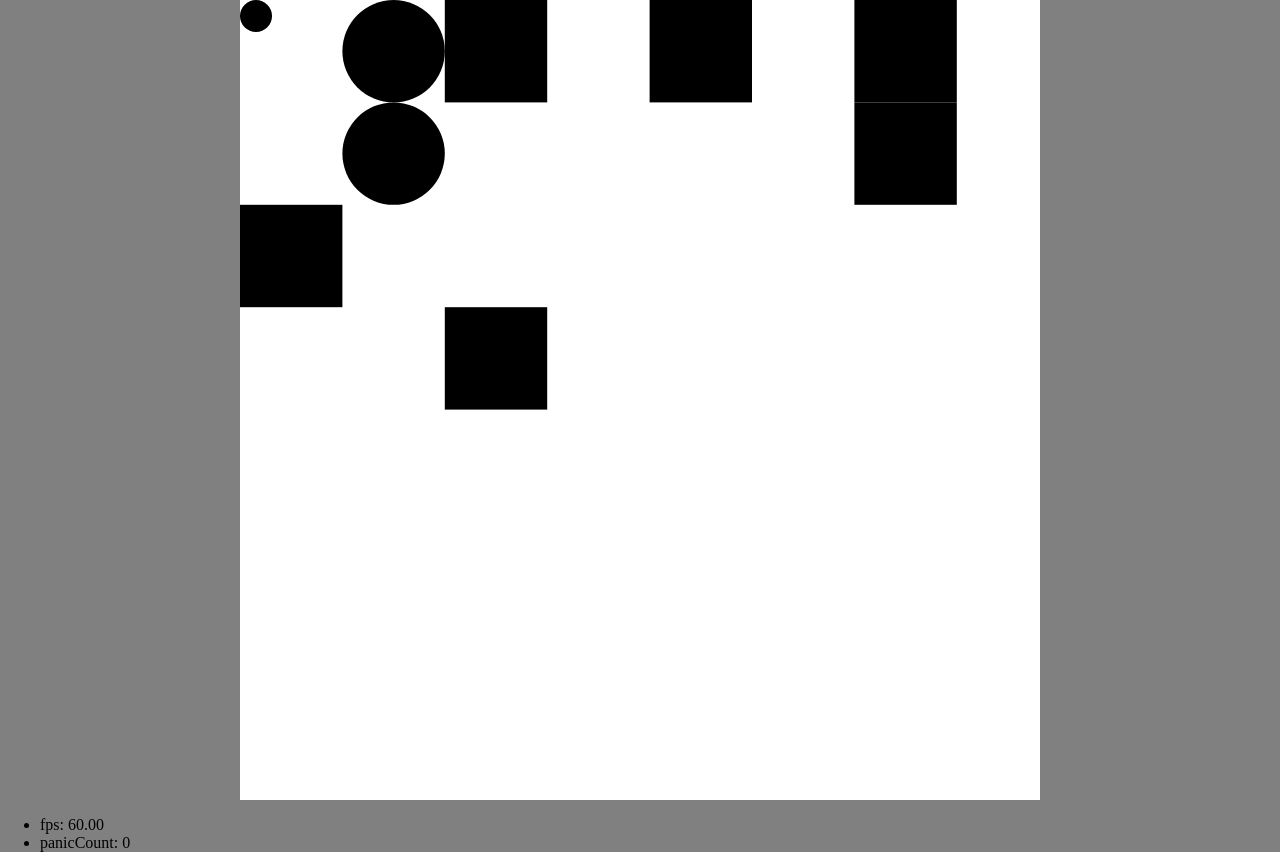
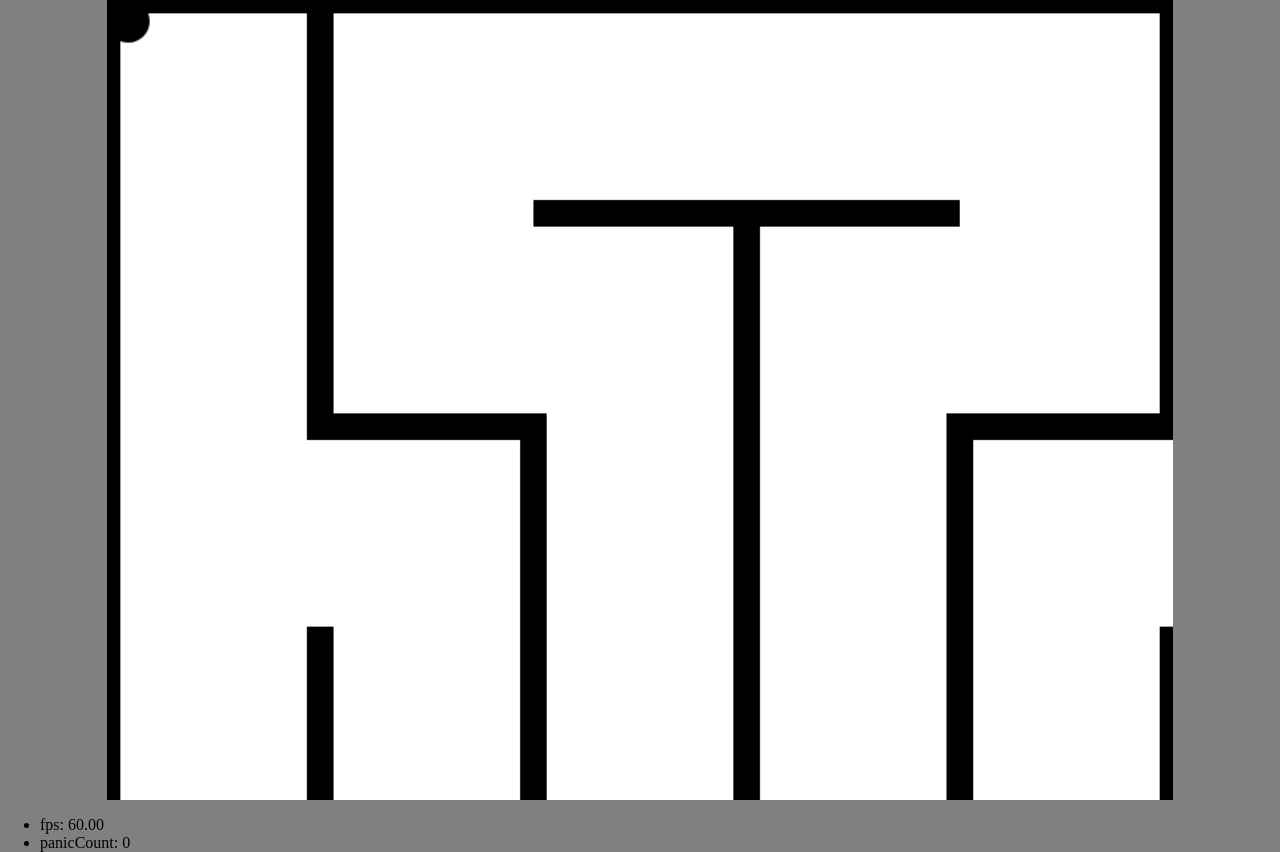
Before and after one commit to gjeck/js13k-lost, a website built with webpack: page src/index.html in a window 1280 px wide. Built offline with nearby package versions, Linux system fonts and the light colour scheme.

Commit message:
Maze rendering

```diff
--- a/src/app/main.js
+++ b/src/app/main.js
@@ -18,7 +18,7 @@ document.addEventListener('DOMContentLoaded', function() {
   const mazeGenerator = MazeGenerator()
   const map = Map({
     graphics: graphics,
-    mazeGenerator: mazeGenerator
+    maze: mazeGenerator.generate(16, 16)
   })
   const camera = Camera({
     graphics: graphics,
@@ -45,9 +45,8 @@ document.addEventListener('DOMContentLoaded', function() {
     graphics.reset()
     camera.begin()
     camera.follow(hero.frame)
-    map.render(0, camera.viewport)
+    map.render(camera.viewport)
     hero.render()
-    map.render(1, camera.viewport)
     camera.end()
   })
 
--- a/src/app/map.js
+++ b/src/app/map.js
@@ -1,80 +1,97 @@
+import { Direction } from './maze'
+import BoundingRect from './bounding_rect'
+
 export default function Map(spec) {
   const s = spec || {}
   const graphics = s.graphics
-  const cols = s.cols || 16
-  const rows = s.rows || 16
-  const tileSize = s.tileSize || 128
-  let layers = [[
-    0, 0, 1, 0, 1, 0, 1, 0, 1, 0, 1, 0, 1, 0, 1, 0,
-    0, 0, 0, 0, 0, 0, 1, 0, 0, 0, 0, 0, 0, 0, 0, 0,
-    1, 0, 0, 0, 0, 0, 0, 0, 0, 0, 0, 0, 0, 0, 0, 0,
-    0, 0, 1, 0, 0, 0, 0, 0, 0, 0, 0, 0, 0, 0, 0, 0,
-    0, 0, 0, 0, 0, 0, 0, 0, 0, 0, 0, 0, 0, 0, 0, 0,
-    0, 0, 0, 0, 0, 0, 0, 0, 0, 0, 0, 0, 0, 0, 0, 0,
-    0, 0, 0, 0, 0, 0, 0, 0, 0, 0, 0, 0, 0, 0, 0, 0,
-    0, 0, 0, 0, 0, 0, 0, 0, 0, 0, 0, 0, 0, 0, 0, 0,
-    0, 0, 0, 0, 0, 0, 0, 0, 0, 0, 0, 0, 0, 0, 0, 0,
-    0, 0, 0, 0, 0, 0, 0, 0, 0, 0, 0, 0, 0, 0, 0, 0,
-    0, 0, 0, 0, 0, 0, 0, 0, 0, 0, 0, 0, 0, 0, 0, 0,
-    0, 0, 0, 0, 0, 0, 0, 0, 0, 0, 0, 0, 0, 0, 0, 0,
-    0, 0, 0, 0, 0, 0, 0, 0, 0, 0, 0, 0, 0, 0, 0, 0,
-    0, 0, 0, 0, 0, 0, 0, 0, 0, 0, 0, 0, 0, 1, 0, 0,
-    0, 0, 0, 0, 0, 0, 0, 0, 0, 0, 0, 0, 0, 1, 0, 0,
-    0, 1, 0, 0, 0, 0, 0, 0, 0, 0, 0, 0, 1, 0, 1, 1
-  ], [
-    0, 2, 0, 0, 0, 0, 0, 0, 0, 0, 0, 0, 0, 0, 0, 0,
-    0, 2, 0, 0, 0, 0, 0, 0, 0, 0, 0, 0, 0, 0, 0, 0,
-    0, 0, 0, 0, 0, 0, 0, 0, 0, 0, 0, 0, 0, 0, 0, 0,
-    0, 0, 0, 0, 0, 0, 0, 0, 0, 0, 0, 0, 0, 0, 0, 0,
-    0, 0, 0, 0, 0, 0, 0, 0, 0, 0, 0, 0, 0, 0, 0, 0,
-    0, 0, 0, 0, 0, 0, 0, 0, 0, 0, 0, 0, 0, 0, 0, 0,
-    0, 0, 0, 0, 0, 0, 0, 0, 0, 0, 0, 0, 0, 0, 0, 0,
-    0, 0, 0, 0, 0, 0, 0, 0, 0, 0, 0, 0, 0, 0, 0, 0,
-    0, 0, 0, 0, 0, 0, 0, 0, 0, 0, 0, 0, 0, 0, 0, 0,
-    0, 0, 0, 0, 0, 0, 0, 0, 0, 0, 0, 0, 0, 0, 0, 0,
-    0, 0, 0, 0, 0, 0, 0, 0, 0, 0, 0, 0, 0, 0, 0, 0,
-    0, 0, 0, 0, 0, 0, 0, 0, 0, 0, 0, 0, 0, 0, 0, 0,
-    0, 0, 0, 0, 0, 0, 0, 0, 0, 0, 0, 0, 0, 0, 0, 0,
-    0, 0, 0, 0, 0, 0, 0, 0, 0, 0, 0, 0, 0, 0, 0, 0,
-    0, 0, 0, 0, 0, 0, 0, 0, 0, 0, 0, 0, 0, 0, 0, 0,
-    0, 0, 0, 0, 0, 0, 0, 0, 0, 0, 0, 0, 0, 0, 0, 0
-  ]]
+  const maze = s.maze
+  const cols = maze[0].length
+  const rows = maze.length
+  const tileSize = s.tileSize || 200
 
-  const getTile = (layer, col, row) => {
-    return layers[layer][row * cols + col]
-  }
-
-  const render = (layer, viewport) => {
-    let minRow = Math.floor(viewport.top / tileSize)
-    let maxRow = Math.floor(viewport.bottom / tileSize)
-    let minCol = Math.floor(viewport.left / tileSize)
-    let maxCol = Math.floor(viewport.right / tileSize)
-
-    for (let i = minRow; i <= maxRow; ++i) {
-      for (let j = minCol; j <= maxCol; ++j) {
-        drawTile(layer, i * cols + j)
+  const getAllTileRects = () => {
+    let rects = []
+    for (let row = 0; row < rows; ++row) {
+      for (let col = 0; col < cols; ++col) {
+        let tileRects = getTileRects(row, col)
+        tileRects.forEach((rect) => {
+          rects.push(BoundingRect(rect))
+        })
       }
     }
   }
 
-  const drawTile = (layer, index) => {
-    let row = index % rows
-    let col = Math.floor(index / cols)
-    switch (layers[layer][index]) {
-      case 1:
-        graphics.drawRect(tileSize * row, tileSize * col, tileSize, tileSize)
-        break
-      case 2:
-        graphics.drawCircle(tileSize * row, tileSize * col, tileSize / 2)
+  const render = (viewport) => {
+    let minRow = Math.max(Math.floor(viewport.top / tileSize), 0)
+    let maxRow = Math.min(Math.floor(viewport.bottom / tileSize), rows - 1)
+    let minCol = Math.max(Math.floor(viewport.left / tileSize), 0)
+    let maxCol = Math.min(Math.floor(viewport.right / tileSize), cols - 1)
+
+    for (let row = minRow; row <= maxRow; ++row) {
+      for (let col = minCol; col <= maxCol; ++col) {
+        drawTile(row, col)
+      }
     }
+  }
+
+  const getTileRects = (row, col) => {
+    let x = tileSize * col
+    let y = tileSize * row
+    let tileNum = maze[row][col]
+    let edgeDimension = tileSize / 8
+    let halfEdge = edgeDimension / 2
+    let rects = []
+
+    if ((tileNum & Direction.n) === 0) {
+      rects.push({
+        x: x,
+        y: y - halfEdge,
+        width: tileSize,
+        height: edgeDimension
+      })
+    }
+    if ((tileNum & Direction.s) === 0) {
+      rects.push({
+        x: x,
+        y: y + tileSize - halfEdge,
+        width: tileSize,
+        height: edgeDimension
+      })
+    }
+    if ((tileNum & Direction.e) === 0) {
+      rects.push({
+        x: x + tileSize - halfEdge,
+        y: y - halfEdge,
+        width: edgeDimension,
+        height: tileSize + edgeDimension
+      })
+    }
+    if ((tileNum & Direction.w) === 0) {
+      rects.push({
+        x: x - halfEdge,
+        y: y - halfEdge,
+        width: edgeDimension,
+        height: tileSize + edgeDimension
+      })
+    }
+    return rects
+  }
+
+  const drawTile = (row, col) => {
+    graphics.ctx.save()
+    graphics.ctx.fillStyle = 'black'
+    let rects = getTileRects(row, col)
+    rects.forEach((rect) => {
+      graphics.drawRect(rect.x, rect.y, rect.width, rect.height)
+    })
+    graphics.ctx.restore()
   }
 
   return {
     cols: cols,
     rows: rows,
     tileSize: tileSize,
-    layers: layers,
-    getTile: getTile,
-    render: render
+    render: render,
+    getAllTileRects: getAllTileRects
   }
 }
--- a/src/app/maze.js
+++ b/src/app/maze.js
@@ -1,7 +1,9 @@
 import { shuffle } from './utils'
 
 export default function MazeGenerator() {
-  const generate = (rows, cols) => {
+  const generate = (rows, cols, px, py) => {
+    let x = px || 0
+    let y = py || 0
     let grid = []
     for (let i = 0; i < rows; ++i) {
       let cells = []
@@ -10,13 +12,12 @@ export default function MazeGenerator() {
       }
       grid.push(cells)
     }
-    carve(0, 0, grid)
+    carve(x, y, grid)
     return grid
   }
 
   const carve = (cx, cy, grid) => {
     const directions = shuffle(Direction.dirs)
-
     directions.forEach((direction) => {
       const nx = cx + Direction.dx[direction]
       const ny = cy + Direction.dy[direction]
@@ -70,3 +71,5 @@ const Direction = Object.freeze({
   dy: { e: 0, w: 0, n: -1, s: 1 },
   opposite: { e: 8, w: 4, n: 2, s: 1 }
 })
+
+export { Direction }
--- a/src/index.html
+++ b/src/index.html
@@ -7,7 +7,7 @@
   </head>
 
   <body>
-    <canvas id="canvas" width="800" height="800" tabindex="1"></canvas>
+    <canvas id="canvas" width="800" height="600" tabindex="1"></canvas>
     <div id="devStats"></div>
   </body>
 
--- a/src/styles/main.css
+++ b/src/styles/main.css
@@ -13,7 +13,6 @@ canvas {
   outline: none;
   margin: 0 auto;
   display: block;
-  max-height: 100vh;
   background-color: white;
 }
 
```
